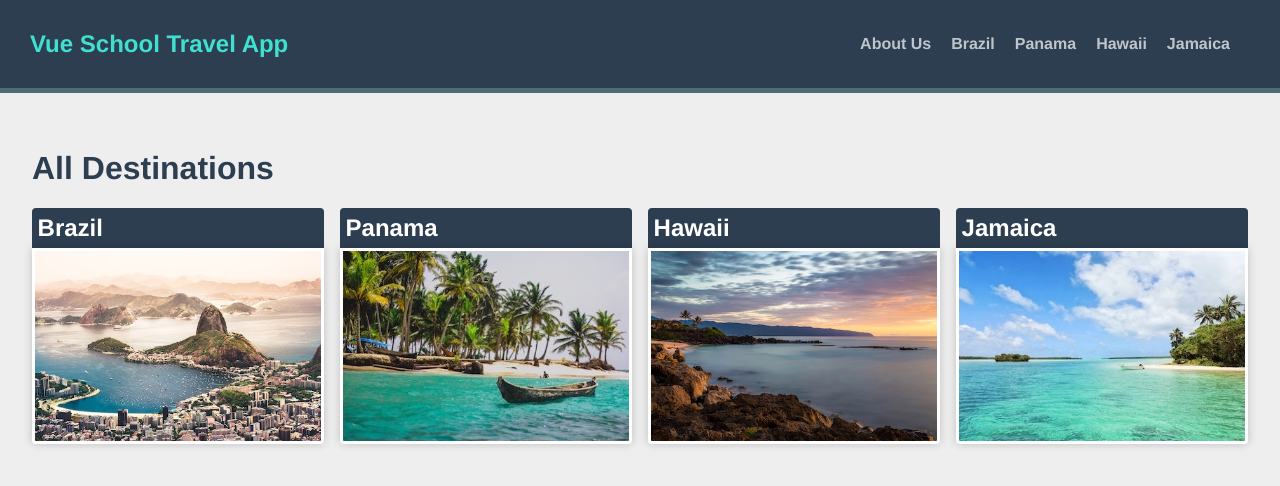
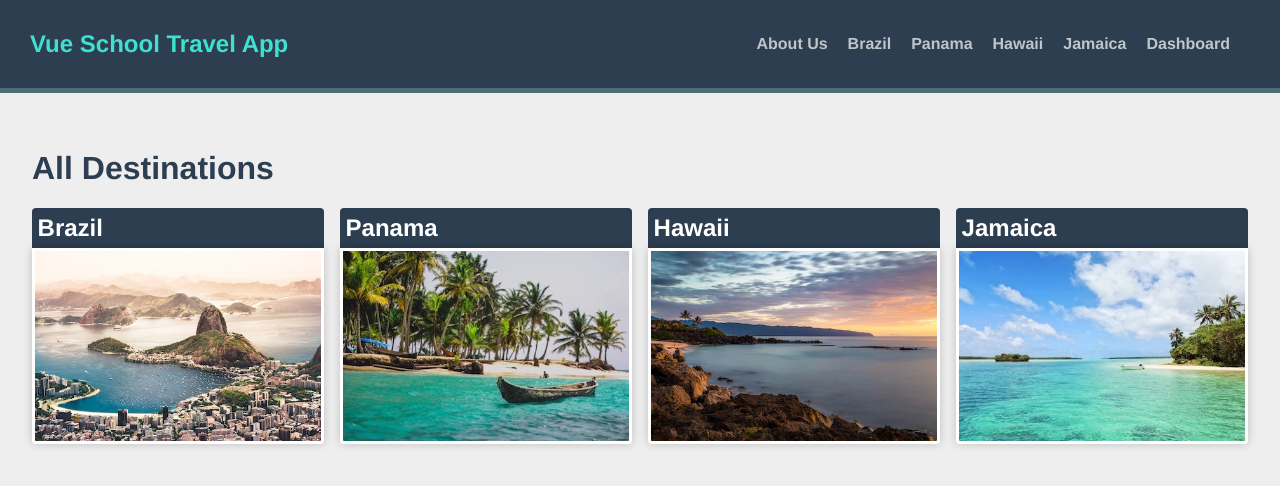
Before and after one commit to kiraGit67/vue-school-travel-app, a Vue app: page / in a window 1280 px wide. Shown: the top 486 px of the page. Built offline with nearby package versions, Linux system fonts and the light colour scheme.

Commit message:
adds router-link to protected route

```diff
--- a/src/components/TheNavigation.vue
+++ b/src/components/TheNavigation.vue
@@ -12,6 +12,7 @@
         }"
         >{{ destination.name }}</router-link
       >
+      <router-link :to="{ name: 'protected' }">Dashboard</router-link>
     </div>
   </div>
 </template>
```
